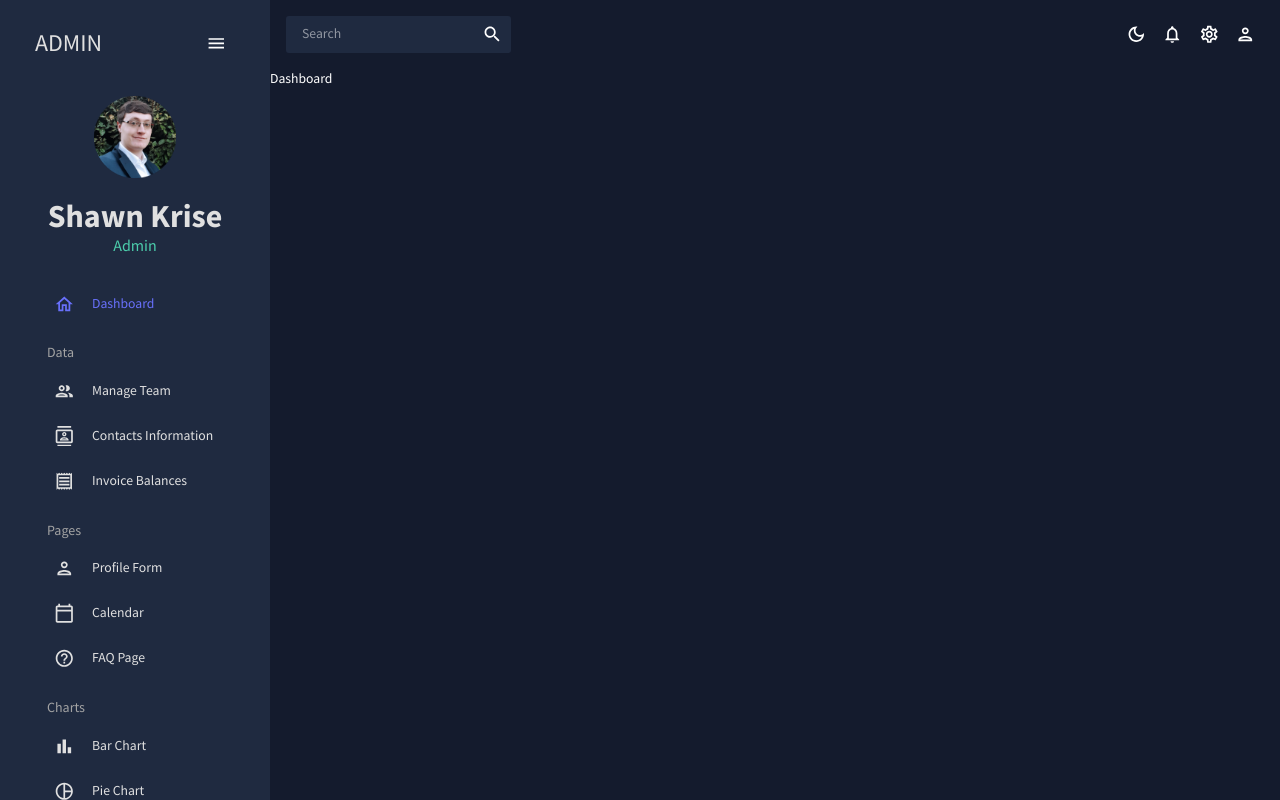
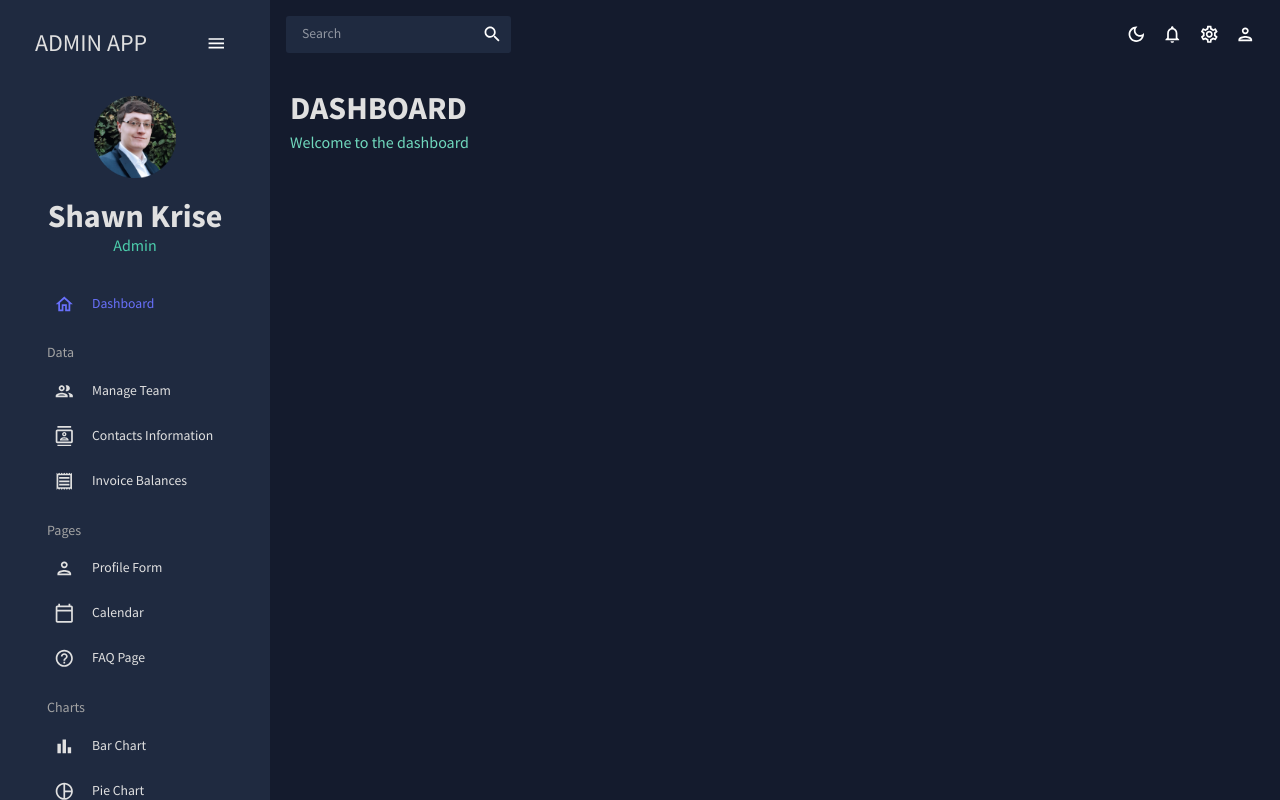
Before and after one commit to ShawnKrise/AdminDashboard, a React (Create React App) app: page / in a window 1280 px wide. Built offline with nearby package versions, Linux system fonts and the light colour scheme.

Commit message:
added header to index

```diff
--- /dev/null
+++ b/src/components/Header.jsx
@@ -0,0 +1,22 @@
+import { Typography, Box, useTheme } from "@mui/material";
+import { tokens } from "../theme";
+
+const Header = ({ title, subtitle}) => {
+    const theme = useTheme();
+    const colors = tokens(theme.palette.mode);
+    return <Box mb="30px">
+        <Typography
+        variant="h2"
+        color={colors.grey[100]}
+        fontWeight="bold"
+        sx={{ mb: "5px"}}
+        >
+            {title}
+        </Typography>
+        <Typography variant="h5" color={colors.greenAccent[400]}>
+            {subtitle}
+            </Typography>
+        </Box>
+}
+
+export default Header;
--- a/src/scenes/dashboard/index.jsx
+++ b/src/scenes/dashboard/index.jsx
@@ -1,6 +1,12 @@
+import Header from "../../components/Header";
+import { Box } from "@mui/material";
 
 const Dashboard = () => {
-    return <div>Dashboard</div>
+    return <Box m="20px">
+        <Box display="flex" justifyContent="space-between" alignItems="center">
+        <Header title="DASHBOARD" subtitle="Welcome to the dashboard"/>
+        </Box>
+    </Box>;
     }
 
     export default Dashboard;
--- a/src/scenes/global/Sidebar.jsx
+++ b/src/scenes/global/Sidebar.jsx
@@ -81,7 +81,7 @@
                 ml="15px"
               >
                 <Typography variant="h3" color={colors.grey[100]}>
-                  ADMIN
+                  ADMIN APP
                 </Typography>
                 <IconButton onClick={() => setIsCollapsed(!isCollapsed)}>
                   <MenuOutlinedIcon />
```
